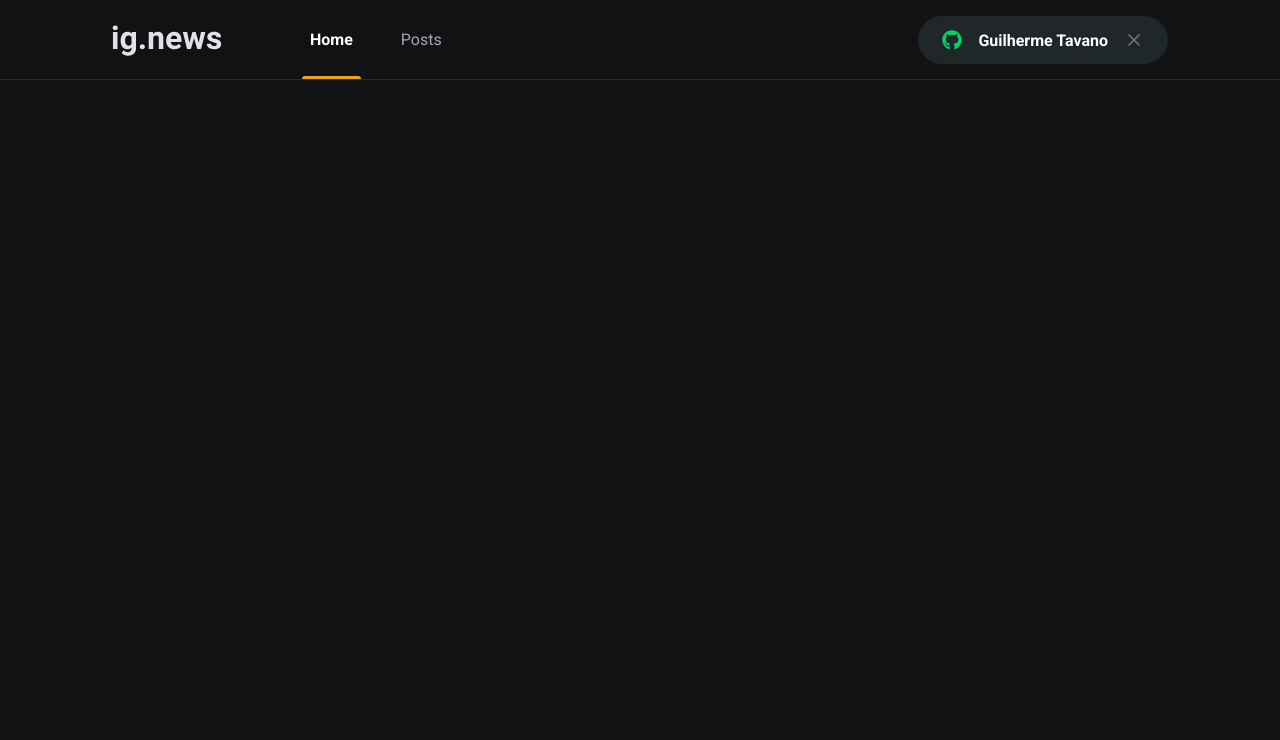
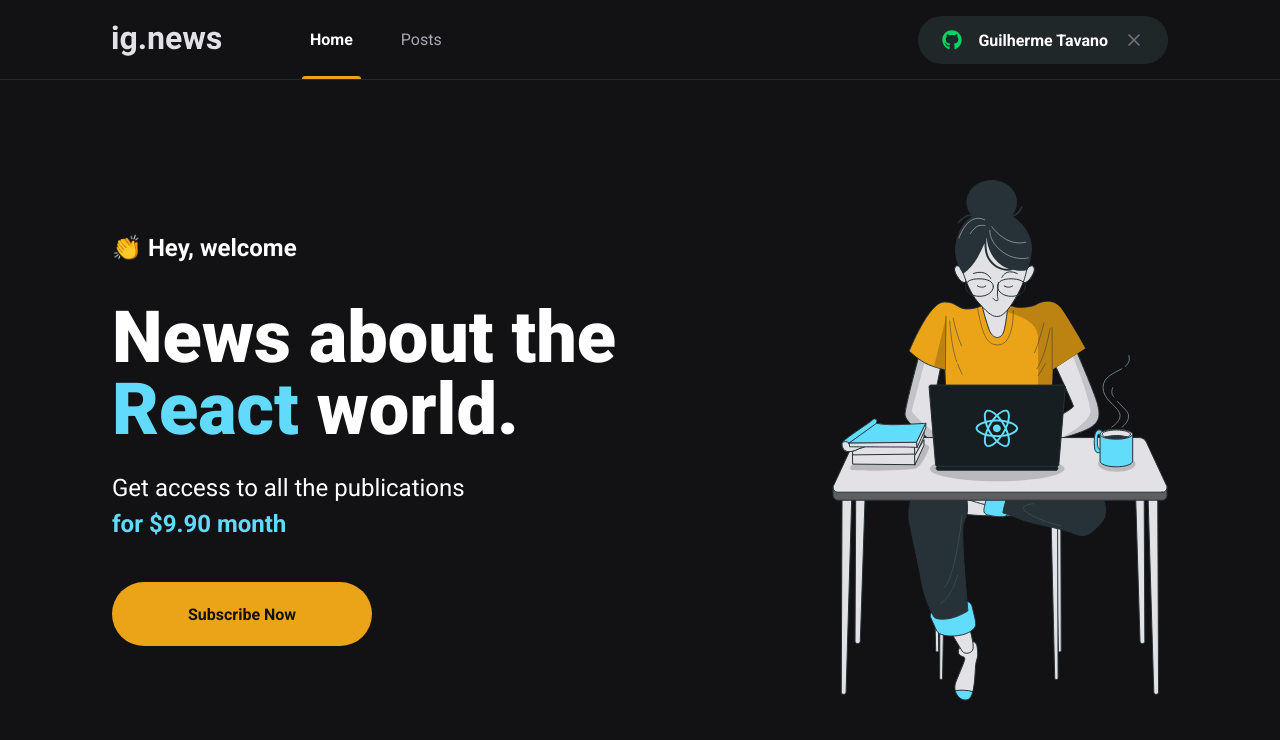
Before and after one commit to guitavano/ignews, a Next.js app: page / in a window 1280 px wide. Shown: the top 740 px of the page. Built offline with nearby package versions, Linux system fonts and the light colour scheme.

Commit message:
create home layout

```diff
--- /dev/null
+++ b/src/components/SubscribeButton/index.tsx
@@ -0,0 +1,12 @@
+import styles from './styles.module.scss'
+
+export function SubscribeButton() {
+    return (
+        <button
+            type="button"
+            className={styles.subscribeButton}
+        >
+            Subscribe Now
+        </button>
+    );
+}
--- /dev/null
+++ b/src/components/SubscribeButton/styles.module.scss
@@ -0,0 +1,20 @@
+.subscribeButton{
+    height: 4rem;
+    width: 260px;
+    border: 0;
+    border-radius: 2rem;
+    background: var(--yellow-500);
+    color: var(--gray-900);
+    font-size: bold;
+    font-weight: bold;
+
+    display: flex;
+    align-items: center;
+    justify-content: center;
+
+    transition: filter 0.2s;
+
+    &:hover{
+        filter: brightness(0.8)
+    }
+}
--- /dev/null
+++ b/src/pages/home.module.scss
@@ -0,0 +1,45 @@
+.contentContainer{
+    max-width: 1120px;
+    margin: 0 auto;
+    padding: 0 2rem;
+    height: calc(100vh - 5rem);
+
+    display: flex;
+    align-items: center;
+    justify-content: space-between;
+}
+
+.hero{
+    max-width: 600px;
+
+    > span{
+        font-size: 1.5rem;
+        font-weight: bold;
+    }
+
+    h1{
+        font-size: 4.5rem;
+        line-height: 4.5rem;
+        font-weight: 900;
+        margin-top: 2.5rem;
+
+        span{
+            color: var(--cyan-500)
+        }
+    }
+
+    p{
+        font-size: 1.5rem;
+        line-height: 2.25rem;
+        margin-top: 1.5rem;
+
+        span{
+            color: var(--cyan-500);
+            font-weight: bold;
+        }
+    }
+
+    button{
+        margin-top: 2.5rem;
+    }
+}
--- a/src/pages/index.tsx
+++ b/src/pages/index.tsx
@@ -1,4 +1,7 @@
 import Head from 'next/head'
+import { SubscribeButton } from '../components/SubscribeButton'
+
+import styles from './home.module.scss'
 
 export default function Home() {
   return (
@@ -6,6 +9,19 @@
       <Head>
         <title>Home - Ig News</title>
       </Head>
+      <main className={styles.contentContainer}>
+        <section className={styles.hero}>
+          <span>👏 Hey, welcome</span>
+          <h1>News about the <span>React</span> world.</h1>
+          <p>
+            Get access to all the publications <br />
+            <span>for $9.90 month</span>
+          </p>
+          <SubscribeButton />
+        </section>
+
+        <img src="/images/avatar.svg" alt="Girl Coding" />
+      </main>
     </>
   )
 }
```
